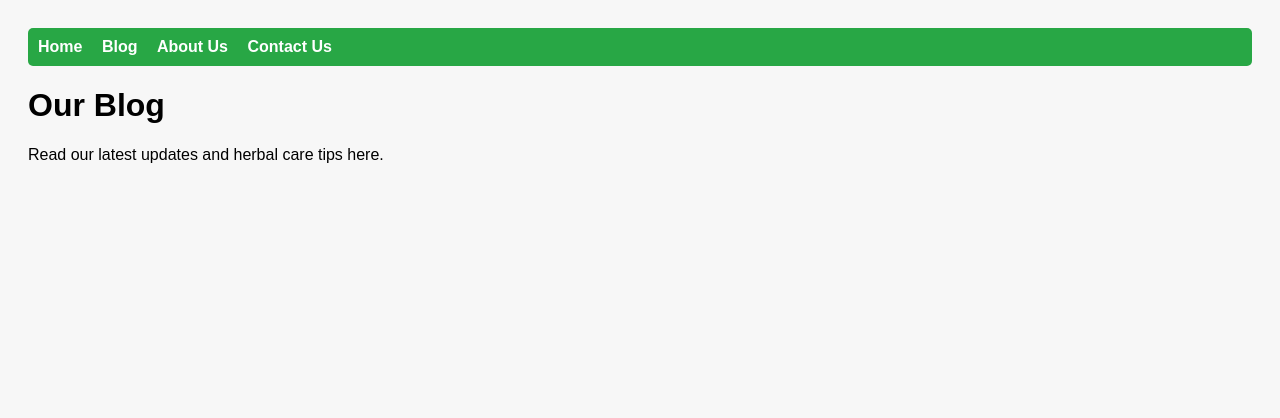
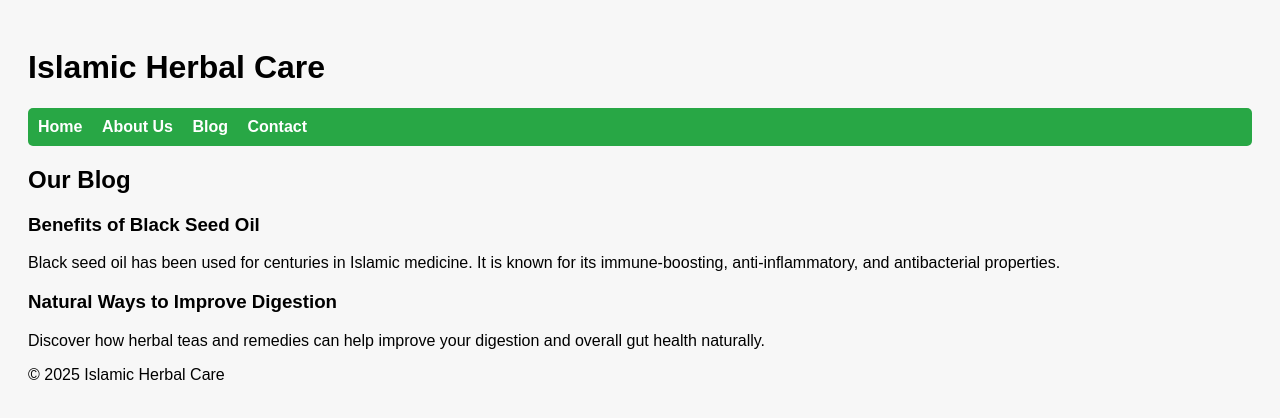
Before and after one commit to shaafiherbalcare/shaafiherbalcare.github.io, a plain HTML site: page blog.html in a window 1280 px wide. Drawn offline with Linux system fonts and the light colour scheme.

Commit message:
Update blog.html

```diff
--- a/blog.html
+++ b/blog.html
@@ -1,17 +1,35 @@
+<!-- === FILE: blog.html === -->
 <!DOCTYPE html>
-<html>
+<html lang="en">
 <head>
-  <title>Blog - Shaafi Herbal Care</title>
+  <meta charset="UTF-8">
+  <meta name="viewport" content="width=device-width, initial-scale=1.0">
+  <title>Blog - Islamic Herbal Care</title>
   <link rel="stylesheet" href="style.css">
 </head>
 <body>
-  <nav>
-    <a href="index.html">Home</a>
-    <a href="blog.html">Blog</a>
-    <a href="aboutus.html">About Us</a>
-    <a href="contactus.html">Contact Us</a>
-  </nav>
-  <h1>Our Blog</h1>
-  <p>Read our latest updates and herbal care tips here.</p>
+  <header>
+    <h1>Islamic Herbal Care</h1>
+    <nav>
+      <a href="index.html">Home</a>
+      <a href="aboutus.html">About Us</a>
+      <a href="blog.html">Blog</a>
+      <a href="contactus.html">Contact</a>
+    </nav>
+  </header>
+  <main>
+    <h2>Our Blog</h2>
+    <article>
+      <h3>Benefits of Black Seed Oil</h3>
+      <p>Black seed oil has been used for centuries in Islamic medicine. It is known for its immune-boosting, anti-inflammatory, and antibacterial properties.</p>
+    </article>
+    <article>
+      <h3>Natural Ways to Improve Digestion</h3>
+      <p>Discover how herbal teas and remedies can help improve your digestion and overall gut health naturally.</p>
+    </article>
+  </main>
+  <footer>
+    <p>&copy; 2025 Islamic Herbal Care</p>
+  </footer>
 </body>
 </html>
```
